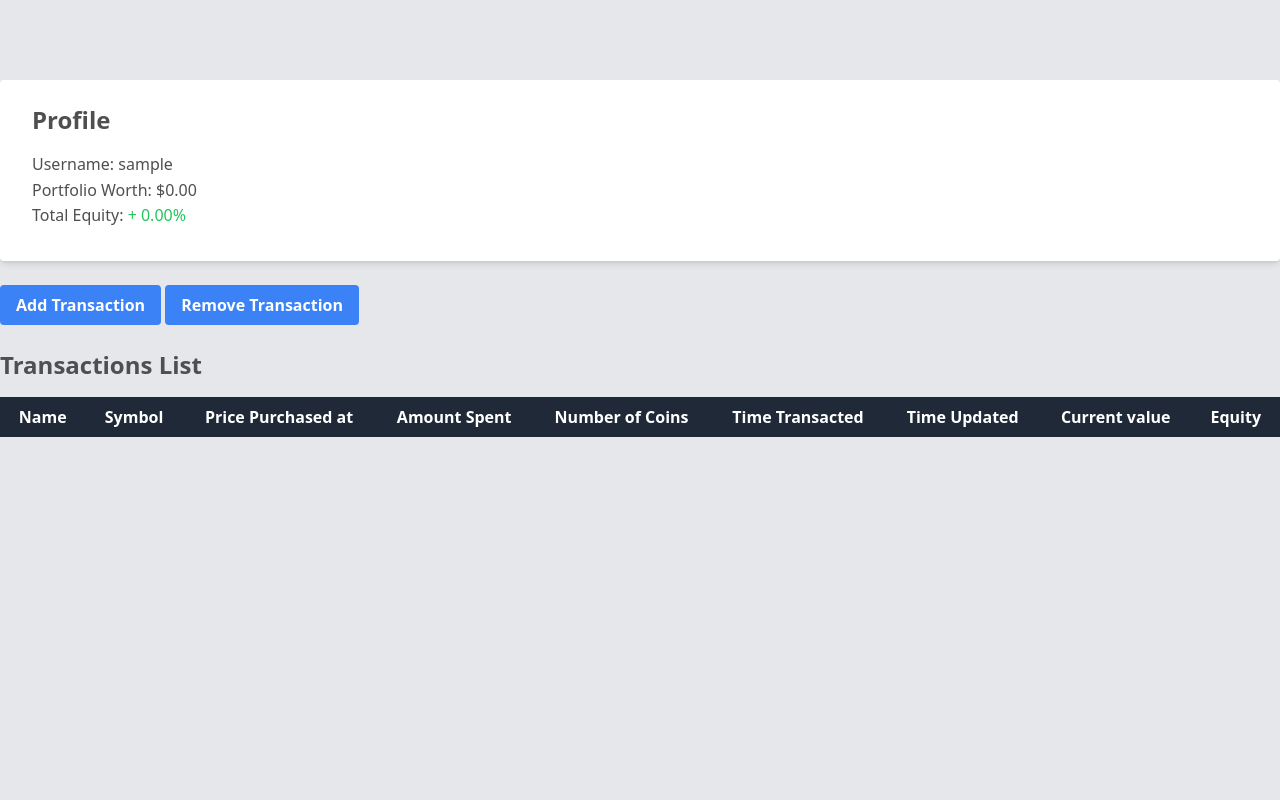
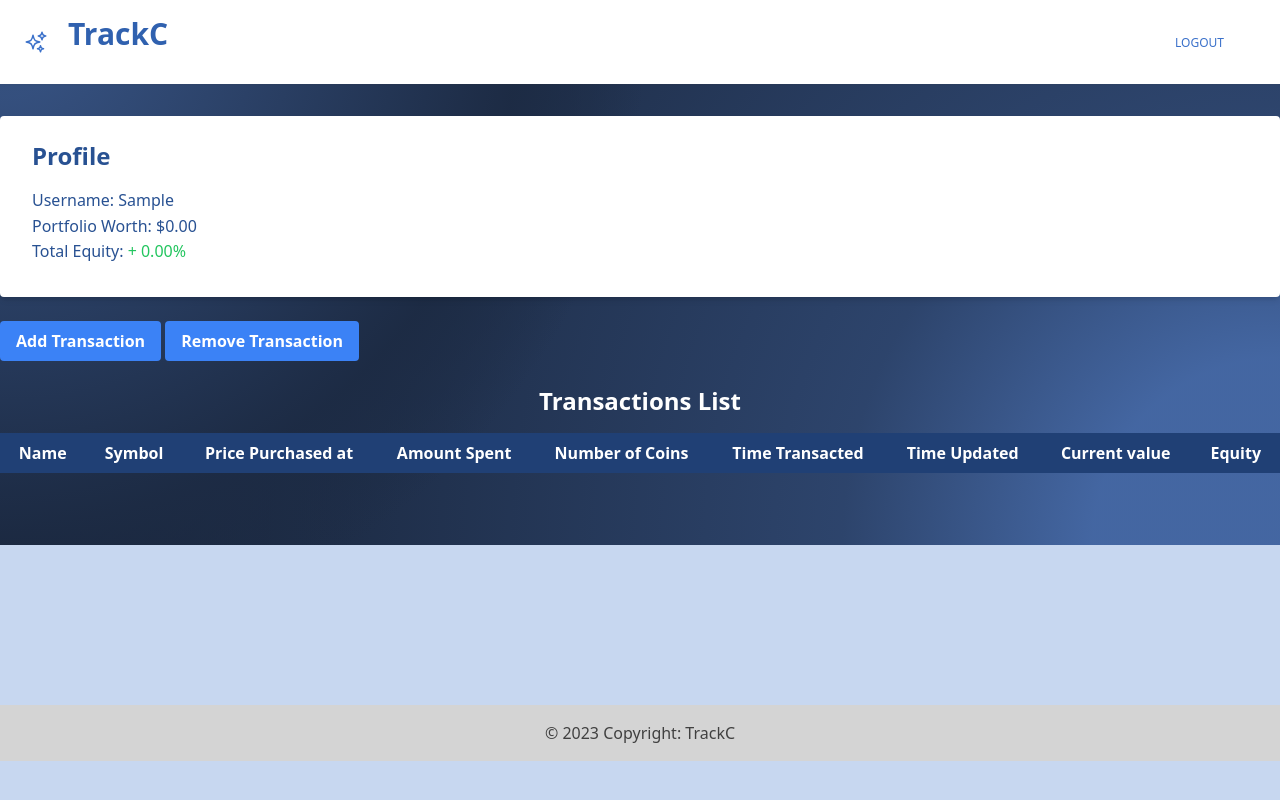
Before and after one commit to TSOlami/TrackC, a Flask app: page /1/transactions in a window 1280 px wide. Run offline with Flask 3, Linux system fonts and the light colour scheme; a user stored in the database is signed in; tables that the repository leaves empty hold one stand-in row (values such as "Sample post"); a database or web service that is not in the repository returns one stand-in record (values such as "Sample title"); data that the repository does not hold is empty; some libraries are stand-ins or nearby versions.

Commit message:
Fixing some things on the landing page

```diff
--- a/webapp/templates/base.html
+++ b/webapp/templates/base.html
@@ -27,22 +27,75 @@
 	</style>
 </head>
 <body>
-	<nav class="navbar navbar-expand-lg navbar-dark bg-dark">
-		<button class="navbar-toggler" type="button" data-toggle="collapse" data-target="#navbar">
-		  <span class="navbar-toggler-icon"></span>
-		</button>
-		<div class="collapse navbar-collapse" id="navbar">
-		  <div class="navbar-nav">
-			<a class="text-white" id="home" href="/">Home</a>
-			<a class="text-white" id="logout" href="/logout">Logout</a>
-		  </div>
+	<!-- Section: Design Block -->
+<section class="background-radial-gradient mb-40">
+	<style>
+	  .background-radial-gradient {
+		background-color: hsl(218, 41%, 15%);
+		background-image: radial-gradient(650px circle at 0% 0%,
+			hsl(218, 41%, 35%) 15%,
+			hsl(218, 41%, 30%) 35%,
+			hsl(218, 41%, 20%) 75%,
+			hsl(218, 41%, 19%) 80%,
+			transparent 100%),
+		  radial-gradient(1250px circle at 100% 100%,
+			hsl(218, 41%, 45%) 15%,
+			hsl(218, 41%, 30%) 35%,
+			hsl(218, 41%, 20%) 75%,
+			hsl(218, 41%, 19%) 80%,
+			transparent 100%);
+	  }
+	</style>
+
+	<!-- Navbar -->
+	<nav class="relative flex w-full items-center justify-between bg-white py-2 shadow-sm shadow-neutral-700/10 dark:bg-neutral-800 dark:shadow-black/30 lg:flex-wrap lg:justify-start" data-te-navbar-ref>
+	  <!-- Container wrapper -->
+	  <div class="flex w-full flex-wrap items-center justify-between px-6">
+		<div class="flex items-center">
+		  <!-- Toggle button -->
+		  <button class="block border-0 bg-transparent py-2 pr-2.5 text-neutral-500 hover:no-underline hover:shadow-none focus:no-underline focus:shadow-none focus:outline-none focus:ring-0 dark:text-neutral-200 lg:hidden" type="button" data-te-collapse-init data-te-target="#navbarSupportedContentY" aria-controls="navbarSupportedContentY" aria-expanded="false" aria-label="Toggle navigation">
+			<span class="[&>svg]:w-7">
+			  <svg xmlns="http://www.w3.org/2000/svg" viewBox="0 0 24 24" fill="currentColor" class="h-7 w-7">
+				<path fill-rule="evenodd" d="M3 6.75A.75.75 0 013.75 6h16.5a.75.75 0 010 1.5H3.75A.75.75 0 013 6.75zM3 12a.75.75 0 01.75-.75h16.5a.75.75 0 010 1.5H3.75A.75.75 0 013 12zm0 5.25a.75.75 0 01.75-.75h16.5a.75.75 0 010 1.5H3.75a.75.75 0 01-.75-.75z" clip-rule="evenodd" />
+			  </svg>
+			</span>
+		  </button>
+
+		  <!-- Navbar Brand -->
+		  <a class="text-primary dark:text-primary-400" href="#!">
+			<span class="[&>svg]:ml-2 [&>svg]:mr-3 [&>svg]:h-6 [&>svg]:w-6 [&>svg]:lg:ml-0">
+			  <svg xmlns="http://www.w3.org/2000/svg" fill="none" viewBox="0 0 24 24" stroke-width="1.5" stroke="currentColor">
+				<path stroke-linecap="round" stroke-linejoin="round" d="M9.813 15.904L9 18.75l-.813-2.846a4.5 4.5 0 00-3.09-3.09L2.25 12l2.846-.813a4.5 4.5 0 003.09-3.09L9 5.25l.813 2.846a4.5 4.5 0 003.09 3.09L15.75 12l-2.846.813a4.5 4.5 0 00-3.09 3.09zM18.259 8.715L18 9.75l-.259-1.035a3.375 3.375 0 00-2.455-2.456L14.25 6l1.036-.259a3.375 3.375 0 002.455-2.456L18 2.25l.259 1.035a3.375 3.375 0 002.456 2.456L21.75 6l-1.035.259a3.375 3.375 0 00-2.456 2.456zM16.894 20.567L16.5 21.75l-.394-1.183a2.25 2.25 0 00-1.423-1.423L13.5 18.75l1.183-.394a2.25 2.25 0 001.423-1.423l.394-1.183.394 1.183a2.25 2.25 0 001.423 1.423l1.183.394-1.183.394a2.25 2.25 0 00-1.423 1.423z" />
+			  </svg>
+			</span>
+		  </a>
 		</div>
-	  </nav>
 
-	<div class="container mx-auto my-8">
-		{% block content %}{% endblock %}
-	</div>
+		<!-- Collapsible wrapper -->
+		<div class="!visible hidden flex-grow basis-[100%] items-center lg:!flex lg:basis-auto" id="navbarSupportedContentY" data-te-collapse-item>
+		  <!-- Left links -->
+		  <ul class="mr-auto lg:flex lg:flex-row" data-te-navbar-nav-ref>
+			<li data-te-nav-item-ref>
+			  <a class="block py-2 pr-2 text-3xl text-primary-600 mb-4 font-bold transition duration-150 ease-in-out hover:text-primary-700 focus:text-neutral-600 disabled:text-black/30 dark:text-neutral-200 dark:hover:text-neutral-300 dark:focus:text-neutral-300 dark:disabled:text-white/30 lg:px-2 [&.active]:text-black/80 dark:[&.active]:text-white/80" href="/" data-te-nav-link-ref data-te-ripple-init data-te-ripple-color="light" disabled>TrackC</a>
+			</li>
+		  </ul>
+		  <!-- Left links -->
+		</div>
+		<!-- Collapsible wrapper -->
 
+		<!-- Right elements -->
+		<div class="my-1 flex items-center lg:my-0 lg:ml-auto">
+		  <a href="/logout">
+			<button type="button" class="mr-2 inline-block rounded px-6 pt-2.5 pb-2 text-xs font-medium uppercase leading-normal text-primary transition duration-150 ease-in-out hover:bg-neutral-500 hover:bg-opacity-10 hover:text-primary-600 focus:text-primary-600 focus:outline-none focus:ring-0 active:text-primary-700 dark:text-primary-400 dark:hover:bg-neutral-700 dark:hover:bg-opacity-60 dark:hover:text-primary-500 dark:focus:text-primary-500 dark:active:text-primary-600" data-te-ripple-init data-te-ripple-color="light">
+				Logout
+			</button>
+		  </a>
+		</div>
+		<!-- Right elements -->
+	  </div>
+	  <!-- Container wrapper -->
+	</nav>
+	<!-- Navbar -->
 	{% with messages = get_flashed_messages(with_categories=true) %}
 		{% if messages %}
 			<div class="fixed top-0 inset-x-0 py-2 px-4 sm:px-6 z-50">
@@ -57,5 +110,24 @@
 			</div>
 		{% endif %}
 	{% endwith %}
+	<!-- Jumbotron -->
+	<div class="container mx-auto my-8">
+		{% block content %}{% endblock %}
+	</div>
+	<!-- Jumbotron -->
+</section>
+<!-- Section: Design Block -->
+<!--Footer container-->
+<footer
+class="bg-neutral-200 text-center text-white dark:bg-neutral-600 dark:text-neutral-200">
+<!--Copyright section-->
+<div
+  class="bg-neutral-300 p-4 text-center text-neutral-700 dark:bg-neutral-700 dark:text-neutral-200">
+  © 2023 Copyright:
+  <a class="dark:text-neutral-400" href="https://tailwind-elements.com/"
+	>TrackC</a
+  >
+</div>
+</footer>
 </body>
 </html>
--- a/webapp/templates/login.html
+++ b/webapp/templates/login.html
@@ -135,11 +135,9 @@ class="bg-neutral-200 text-center text-white dark:bg-neutral-600 dark:text-neutr
   class="bg-neutral-300 p-4 text-center text-neutral-700 dark:bg-neutral-700 dark:text-neutral-200">
   © 2023 Copyright:
   <a class="dark:text-neutral-400" href="https://tailwind-elements.com/"
-	>TrackC</a
-  >
+	>TrackC</a>
 </div>
 </footer>
-  <script src="../scripts/main.js"></script>
   <script src="https://cdn.jsdelivr.net/npm/tw-elements/dist/js/tw-elements.umd.min.js"></script>
 </body>
 </html>
--- a/webapp/templates/sign_up.html
+++ b/webapp/templates/sign_up.html
@@ -156,7 +156,6 @@ class="bg-neutral-200 text-center text-white dark:bg-neutral-600 dark:text-neutr
   >
 </div>
 </footer>
-  <script src="../scripts/main.js"></script>
   <script src="https://cdn.jsdelivr.net/npm/tw-elements/dist/js/tw-elements.umd.min.js"></script>
 </body>
 </html>
--- a/webapp/templates/transactions.html
+++ b/webapp/templates/transactions.html
@@ -3,17 +3,17 @@
 {% block title %}Transactions{% endblock %}
 
 {% block content %}
-  <body class="bg-gray-200">
+  <body class="bg-primary-200">
     <div class="container mx-auto">
       <div class="my-6">
         <section class="bg-white shadow-md rounded px-8 pt-6 pb-8 mb-4">
-          <h3 class="text-2xl font-bold mb-4">Profile</h3>
-          <p>Username: {{ username }}</p>
-          <p>Portfolio Worth: ${{ "{:.2f}".format(portfolio_worth) }}</p>
-          <p>Total Equity:
+          <h3 class="text-2xl font-bold text-primary-700 mb-4">Profile</h3>
+          <p class="text-primary-700 font-medium">Username: {{ username }}</p>
+          <p class="text-primary-700 font-medium">Portfolio Worth: ${{ "{:,.2f}".format(portfolio_worth) }}</p>
+          <p class="text-primary-700 font-medium">Total Equity:
             <span {% if portfolio_equity >= 0 %}class="text-green-500"{% else %}class="text-red-500"{% endif %}>
               {% if portfolio_equity >= 0 %}+{% else %}-{% endif %}
-              {{ "{:.2f}".format(portfolio_equity) }}%
+              {{ "{:,.2f}".format(portfolio_equity) }}%
             </span>
           </p>
         </section>
@@ -32,18 +32,18 @@
       class="bg-white shadow-md rounded px-8 pt-6 pb-8 mb-4">
       <h3 class="text-2xl font-bold text-center mb-6">Add Transaction</h3>
         <div class="mb-4">
-          <label for="coin_name" class="block text-gray-700 text-sm font-bold mb-2">Name of Coin</label>
-          <input type="text" class="shadow appearance-none border rounded w-full py-2 px-3 text-gray-700 leading-tight focus:outline-none focus:shadow-outline"
+          <label for="coin_name" class="block text-primary-700 text-sm font-bold mb-2">Name of Coin</label>
+          <input type="text" class="shadow appearance-none border rounded w-full py-2 px-3 text-primary-700 leading-tight focus:outline-none focus:shadow-outline"
             id="coin_bought" name="coin_name" placeholder="Enter name of coin">
         </div>
         <div class="mb-6">
-          <label for="no_of_coins" class="block text-gray-700 text-sm font-bold mb-2">Number of coins bought</label>
-          <input type="text" class="shadow appearance-none border rounded w-full py-2 px-3 text-gray-700 leading-tight focus:outline-none focus:shadow-outline"
+          <label for="no_of_coins" class="block text-primary-700 text-sm font-bold mb-2">Number of coins bought</label>
+          <input type="text" class="shadow appearance-none border rounded w-full py-2 px-3 text-primary-700 leading-tight focus:outline-none focus:shadow-outline"
             id="no_of_coins_bought" name="no_of_coins" placeholder="Enter number of coins bought">
         </div>
         <div class="mb-6">
-          <label for="price_purchased_at" class="block text-gray-700 text-sm font-bold mb-2">Price Bought</label>
-          <input type="text" class="shadow appearance-none border rounded w-full py-2 px-3 text-gray-700 leading-tight focus:outline-none focus:shadow-outline"
+          <label for="price_purchased_at" class="block text-primary-700 text-sm font-bold mb-2">Price Bought</label>
+          <input type="text" class="shadow appearance-none border rounded w-full py-2 px-3 text-primary-700 leading-tight focus:outline-none focus:shadow-outline"
             id="price_purchased_at" name="price_purchased_at" placeholder="Enter the unit price(in USD)">
         </div>
         <div class="flex items-center justify-between">
@@ -58,18 +58,18 @@
         class="bg-white shadow-md rounded px-8 pt-6 pb-8 mb-4">
         <h3 class="text-2xl font-bold text-center mb-6">Remove Transaction</h3>
         <div class="mb-4">
-          <label for="coin_name" class="block text-gray-700 text-sm font-bold mb-2">Name of Coin</label>
-          <input type="text" class="shadow appearance-none border rounded w-full py-2 px-3 text-gray-700 leading-tight focus:outline-none focus:shadow-outline"
+          <label for="coin_name" class="block text-primary-700 text-sm font-bold mb-2">Name of Coin</label>
+          <input type="text" class="shadow appearance-none border rounded w-full py-2 px-3 text-primary-700 leading-tight focus:outline-none focus:shadow-outline"
             id="coin_name_sold" name="coin_name" placeholder="Enter name of coin">
         </div>
         <div class="mb-6">
-          <label for="no_of_coins" class="block text-gray-700 text-sm font-bold mb-2">Number of coins sold</label>
-          <input type="text" class="shadow appearance-none border rounded w-full py-2 px-3 text-gray-700 leading-tight focus:outline-none focus:shadow-outline"
+          <label for="no_of_coins" class="block text-primary-700 text-sm font-bold mb-2">Number of coins sold</label>
+          <input type="text" class="shadow appearance-none border rounded w-full py-2 px-3 text-primary-700 leading-tight focus:outline-none focus:shadow-outline"
             id="no_of_coins_sold" name="no_of_coins" placeholder="Enter the number of coins sold">
         </div>
         <div class="mb-6">
-          <label for="price_sold" class="block text-gray-700 text-sm font-bold mb-2">Price sold</label>
-          <input type="text" class="shadow appearance-none border rounded w-full py-2 px-3 text-gray-700 leading-tight focus:outline-none focus:shadow-outline"
+          <label for="price_sold" class="block text-primary-700 text-sm font-bold mb-2">Price sold</label>
+          <input type="text" class="shadow appearance-none border rounded w-full py-2 px-3 text-primary-700 leading-tight focus:outline-none focus:shadow-outline"
             id="price_sold" name="price_sold" placeholder="Enter the price you sold each unit">
         </div>
         <div class="flex items-center justify-between">
@@ -79,11 +79,10 @@
         </button>
       </div>
     </form>
-    <h1 class="text-2xl font-bold mb-4">Transactions List</h1>
-
-    <table class="table-auto w-full">
+    <h1 class="text-2xl font-bold text-center text-white mb-4">Transactions List</h1>
+    <table class="table-auto w-full bg-white">
       <thead>
-        <tr class="bg-gray-800 text-white">
+        <tr class="bg-primary-800 font-medium text-white">
           <th class="py-2 px-4">Name</th>
           <th class="py-2 px-4">Symbol</th>
           <th class="py-2 px-4">Price Purchased at</th>
@@ -100,15 +99,15 @@
         <tr class="trans_table" data-coins="{{ trans.no_of_coins }}">
           <td>{{ trans.coin_name }}</td>
           <td>{{ trans.symbol }}</td>
-          <td>{{ trans.price_purchased_at }}</td>
-          <td>{{ "{:.2f}".format(trans.amount_spent) }}</td>
+          <td>${{ trans.price_purchased_at }}</td>
+          <td>${{ "{:,.2f}".format(trans.amount_spent) }}</td>
           <td>{{ trans.no_of_coins }}</td>
           <td>{{ trans.time_transacted.strftime("%Y-%m-%d %H:%M:%S") }}</td>
           <td>{{ trans.time_updated.strftime("%Y-%m-%d %H:%M:%S") }}</td>
-          <td class="current_value">{{ "{:.2f}".format(trans.current_value) }}</td>
+          <td class="current_value">${{ "{:,.2f}".format(trans.current_value) }}</td>
           <td {% if trans.equity|int >= 0 %}class="text-green-500"{% else %}class="text-red-500"{% endif %}>
           {% if trans.equity|int >= 0 %}+{% else %}-{% endif %}
-          {{ "{:.2f}".format(trans.equity) }}%
+          {{ "{:,.2f}".format(trans.equity) }}%
           </td>
         </tr>
       {% endfor %}
@@ -171,4 +170,7 @@
       });
     </script>
   </body>
+  <br/>
+  <br/>
+  <br/>
 {% endblock %}
--- a/webapp/views.py
+++ b/webapp/views.py
@@ -171,7 +171,7 @@ def transactions(user_id):
         return render_template(
             'transactions.html',
             user_id=user_id,
-            username=user.username,
+            username=user.username.title(),
             trans_list=trans_list,
             length=len(trans_list),
             portfolio_worth=portfolio_worth,
```
Also changed, not shown: webapp/scripts/index.js (renamed from webapp/scripts/main.js). Lines whose indentation alone changed are shown as unchanged.
